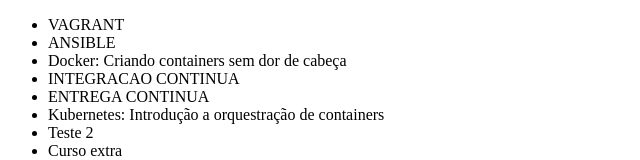
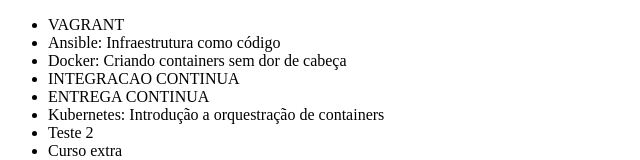
Before and after one commit to tbispo11/CURSO_ALURA, a plain HTML site: page INDEX.html in a window 1280 px wide. Shown: the top 160 px of the page, without its empty margins (0-640 px from the left). Drawn offline with Linux system fonts and the light colour scheme.

Commit message:
Alterando o nome do curso de Ansible

```diff
--- a/INDEX.html
+++ b/INDEX.html
@@ -7,7 +7,7 @@
 	<body>
 		<ul>
 			<li>VAGRANT</li>
-			<li>ANSIBLE</li>
+			<li>Ansible: Infraestrutura como código</li>
 			<li>Docker: Criando containers sem dor de cabeça</li>
 			<li>INTEGRACAO CONTINUA</li>
 			<li>ENTREGA CONTINUA</li>
```
